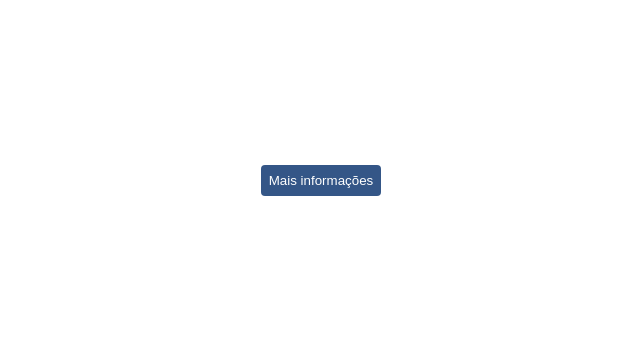
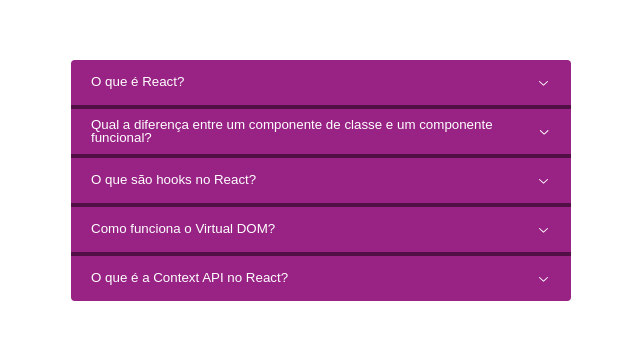
Before and after one commit to NeiltonSeguins/4486-react-radix, a React (Vite) app: page / in a window 1280 px wide. Shown: the part 220-560 px from the top of the page, without its empty margins (319-959 px from the left). Built offline with nearby package versions, Linux system fonts and the light colour scheme.

Commit message:
Instala a biblioteca de icones do react. Estiliza o componente de Accordion.

```diff
--- a/package.json
+++ b/package.json
@@ -10,6 +10,7 @@
     "preview": "vite preview"
   },
   "dependencies": {
+    "@radix-ui/react-icons": "^1.3.2",
     "radix-ui": "^1.1.3",
     "react": "^19.0.0",
     "react-dom": "^19.0.0"
--- a/src/App.tsx
+++ b/src/App.tsx
@@ -1,8 +1,8 @@
 import "./App.css";
-import PopoverDemo from "./components/Popover";
+import AccordionDemo from "./components/Accordion";
 
 function App() {
-  return <PopoverDemo />;
+  return <AccordionDemo />;
 }
 
 export default App;
--- /dev/null
+++ b/src/components/Accordion/index.tsx
@@ -0,0 +1,62 @@
+import { Accordion } from "radix-ui";
+import { ChevronDownIcon } from "@radix-ui/react-icons";
+import "./styles.css";
+
+const faqData = [
+  {
+    question: "O que é React?",
+    answer:
+      "React é uma biblioteca JavaScript para construção de interfaces de usuário interativas e reutilizáveis.",
+  },
+  {
+    question:
+      "Qual a diferença entre um componente de classe e um componente funcional?",
+    answer:
+      "Componentes de classe usam `class` e têm métodos de ciclo de vida, enquanto componentes funcionais são funções que podem usar hooks para gerenciar estado e efeitos colaterais.",
+  },
+  {
+    question: "O que são hooks no React?",
+    answer:
+      "Hooks são funções que permitem o uso de estado e outras funcionalidades do React em componentes funcionais, como `useState` e `useEffect`.",
+  },
+  {
+    question: "Como funciona o Virtual DOM?",
+    answer:
+      "O Virtual DOM é uma representação leve do DOM real. O React usa ele para otimizar as atualizações, minimizando alterações diretas no DOM real e melhorando o desempenho.",
+  },
+  {
+    question: "O que é a Context API no React?",
+    answer:
+      "A Context API permite compartilhar valores entre componentes sem precisar passar props manualmente em cada nível da árvore.",
+  },
+];
+
+const AccordionDemo = () => {
+  return (
+    <Accordion.Root
+      className="AccordionRoot"
+      type="single"
+      collapsible
+    >
+      {faqData.map((faq, index) => {
+        return (
+          <Accordion.Item
+            className="AccordionItem"
+            key={index}
+            value={`item-${index}`}
+          >
+            <Accordion.Trigger className="AccordionTrigger">
+              {faq.question}
+              <ChevronDownIcon className="AccordionChevron" aria-hidden />
+            </Accordion.Trigger>
+            <Accordion.Content className="AccordionContent">
+              {faq.answer}
+            </Accordion.Content>
+          </Accordion.Item>
+        );
+      })}
+    </Accordion.Root>
+  );
+};
+
+export default AccordionDemo;
--- /dev/null
+++ b/src/components/Accordion/styles.css
@@ -0,0 +1,81 @@
+.AccordionRoot {
+  border-radius: 6px;
+  width: 500px;
+  background-color: #510f46;
+}
+
+.AccordionItem {
+  overflow: hidden;
+  margin-top: 4px;
+}
+
+.AccordionItem:first-child {
+  margin-top: 0;
+  border-top-left-radius: 4px;
+  border-top-right-radius: 4px;
+}
+
+.AccordionItem:last-child {
+  border-bottom-left-radius: 4px;
+  border-bottom-right-radius: 4px;
+}
+
+.AccordionItem:focus-within {
+  position: relative;
+  z-index: 1;
+  box-shadow: 0 0 0 2px var(--mauve-12);
+}
+
+.AccordionTrigger {
+  padding: 20px;
+  height: 45px;
+  flex: 1;
+  display: flex;
+  align-items: center;
+  justify-content: space-between;
+  line-height: 1;
+  background-color: #982384;
+  color: #ffffff;
+  border: none;
+  width: 100%;
+  text-align: start;
+}
+
+.AccordionContent {
+  overflow: hidden;
+  color: #ffffff;
+  padding: 8px 20px;
+  text-align: start;
+}
+.AccordionContent[data-state="open"] {
+  animation: slideDown 300ms cubic-bezier(0.87, 0, 0.13, 1);
+}
+.AccordionContent[data-state="closed"] {
+  animation: slideUp 300ms cubic-bezier(0.87, 0, 0.13, 1);
+}
+
+.AccordionChevron {
+  color: var(--violet-10);
+  transition: transform 300ms cubic-bezier(0.87, 0, 0.13, 1);
+}
+.AccordionTrigger[data-state="open"] > .AccordionChevron {
+  transform: rotate(180deg);
+}
+
+@keyframes slideDown {
+  from {
+    height: 0;
+  }
+  to {
+    height: var(--radix-accordion-content-height);
+  }
+}
+
+@keyframes slideUp {
+  from {
+    height: var(--radix-accordion-content-height);
+  }
+  to {
+    height: 0;
+  }
+}
```
Also changed, not shown: 1 other file (tests, documents, lock files or other folders).
